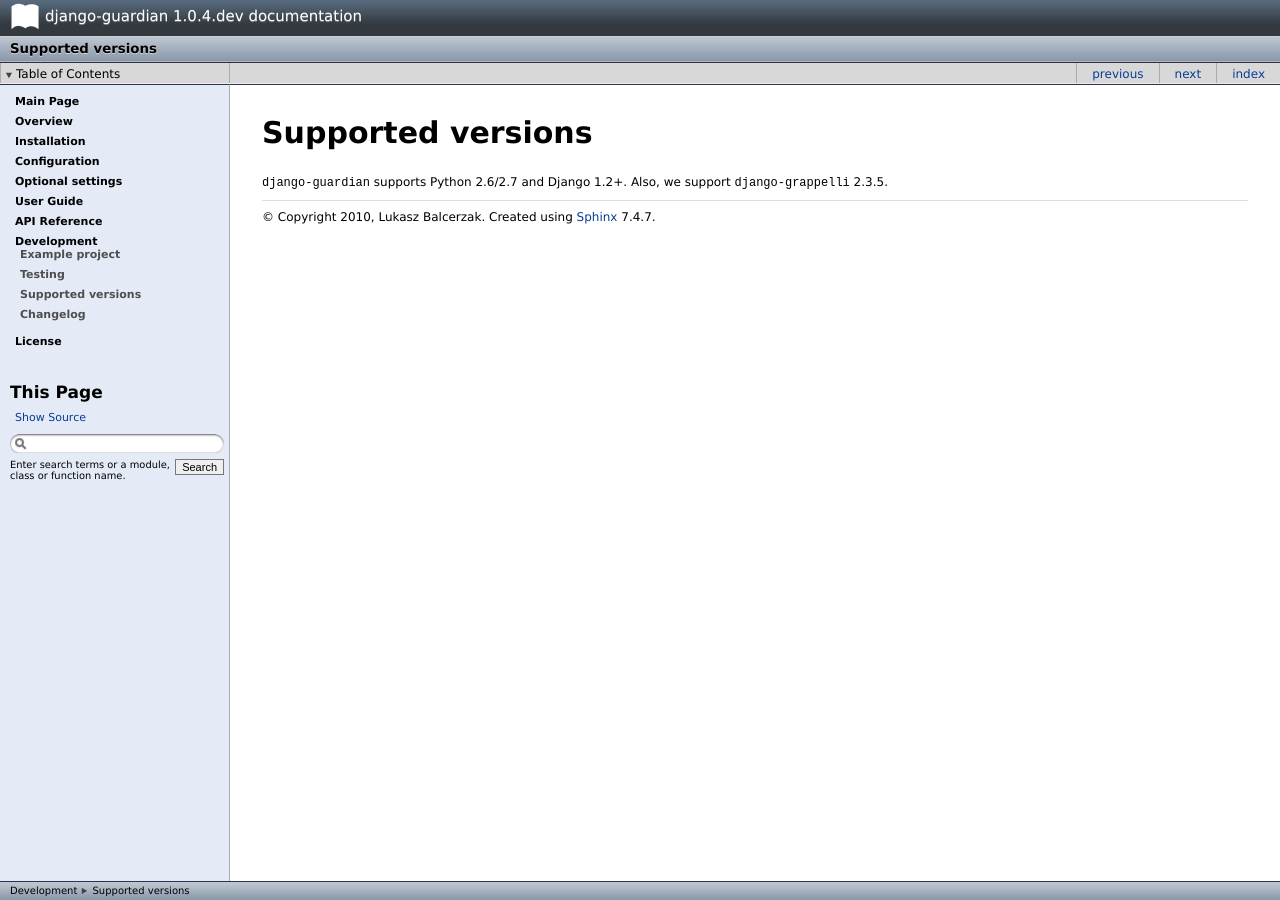
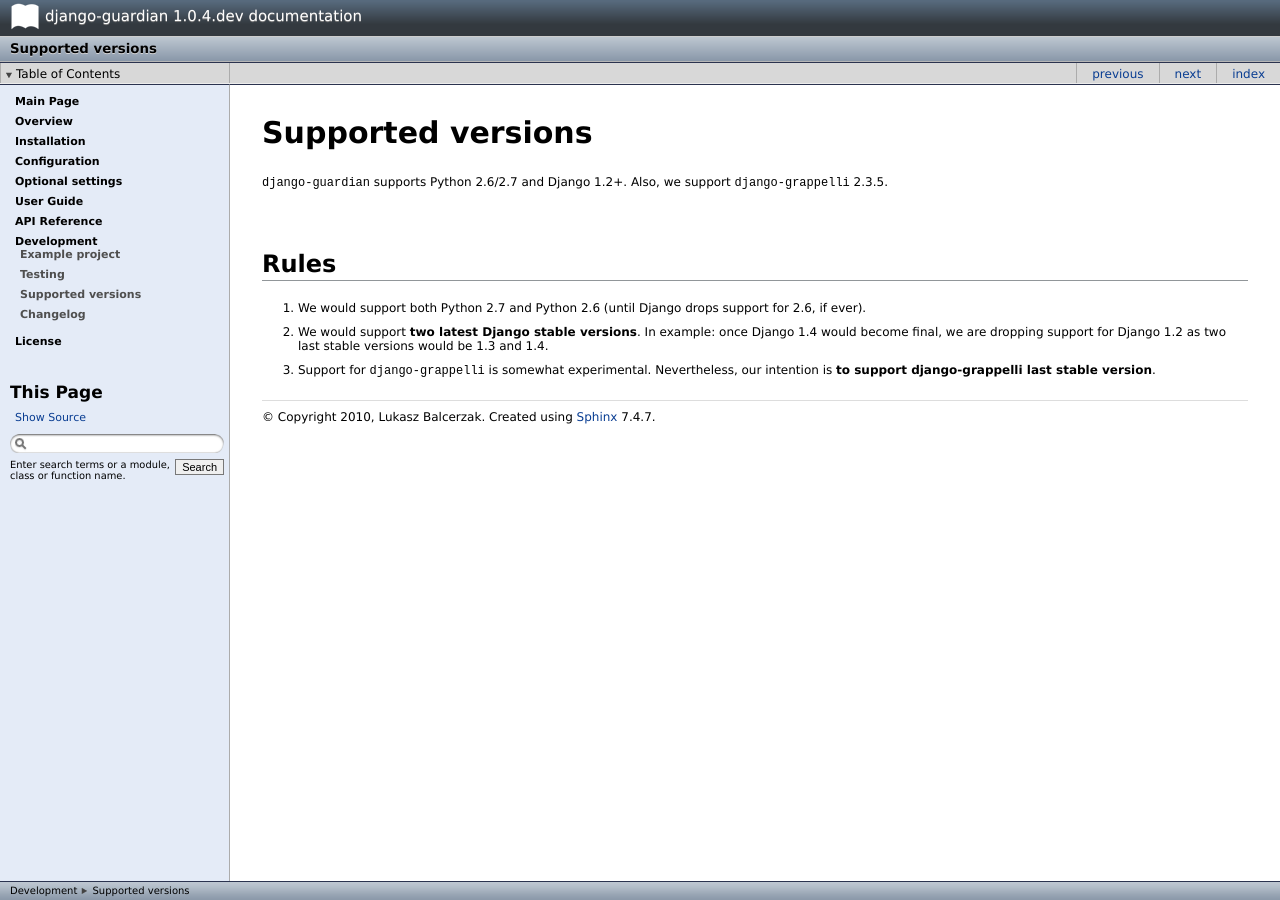
Before and after one commit to django-guardian/django-guardian, a Sphinx documentation site: the page built from docs/develop/supported-versions.rst, in a window 1280 px wide. Built offline with Sphinx 7.4.7, drawn with Linux system fonts in a browser that asks for light colours.

Commit message:
Updated supported version document

```diff
--- a/docs/develop/supported-versions.rst
+++ b/docs/develop/supported-versions.rst
@@ -5,3 +5,14 @@
 
 ``django-guardian`` supports Python 2.6/2.7 and Django 1.2+. Also, we support
 ``django-grappelli`` 2.3.5.
+
+Rules
+-----
+
+1. We would support both Python 2.7 and Python 2.6 (until Django drops support
+   for 2.6, if ever).
+2. We would support **two latest Django stable versions**. In example: once
+   Django 1.4 would become final, we are dropping support for Django 1.2 as
+   two last stable versions would be 1.3 and 1.4.
+3. Support for ``django-grappelli`` is somewhat experimental. Nevertheless,
+   our intention is **to support django-grappelli last stable version**.
```
